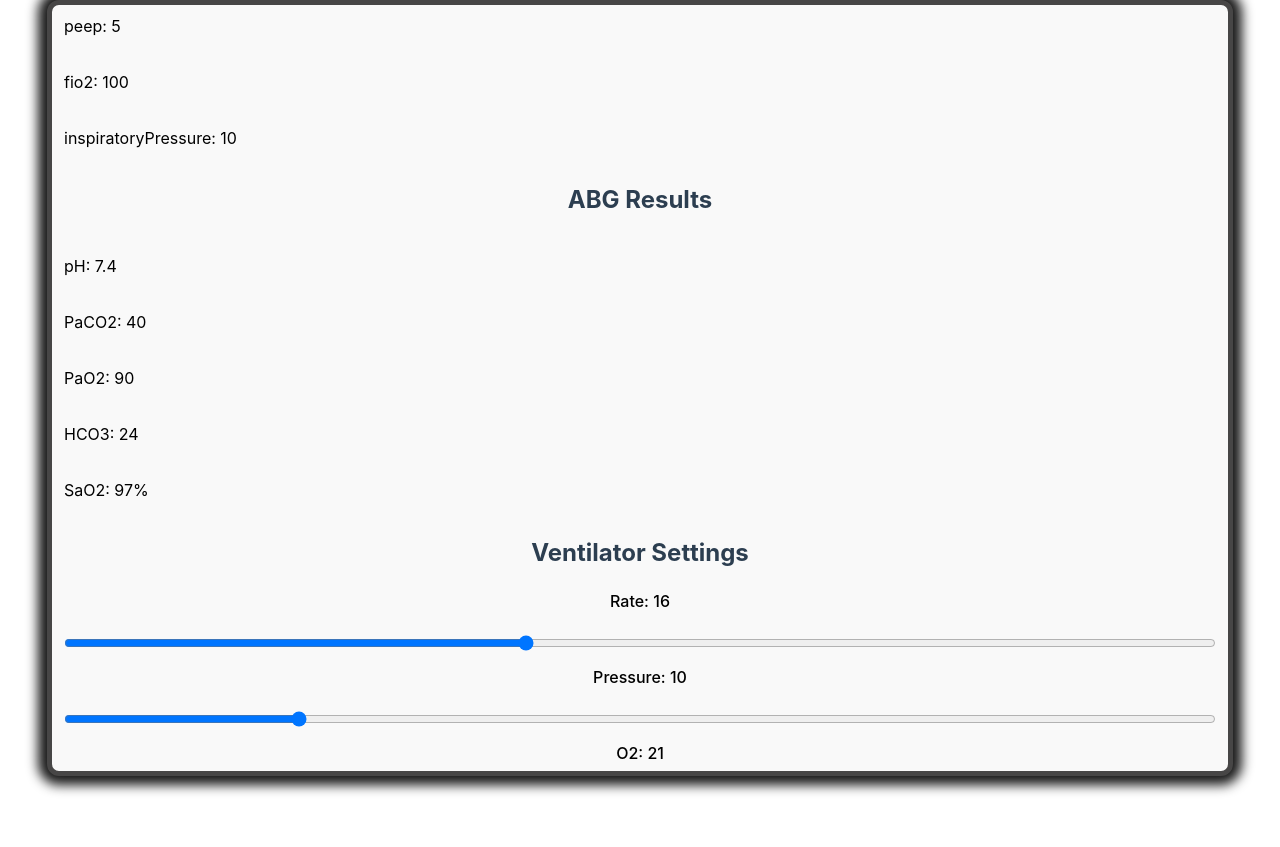
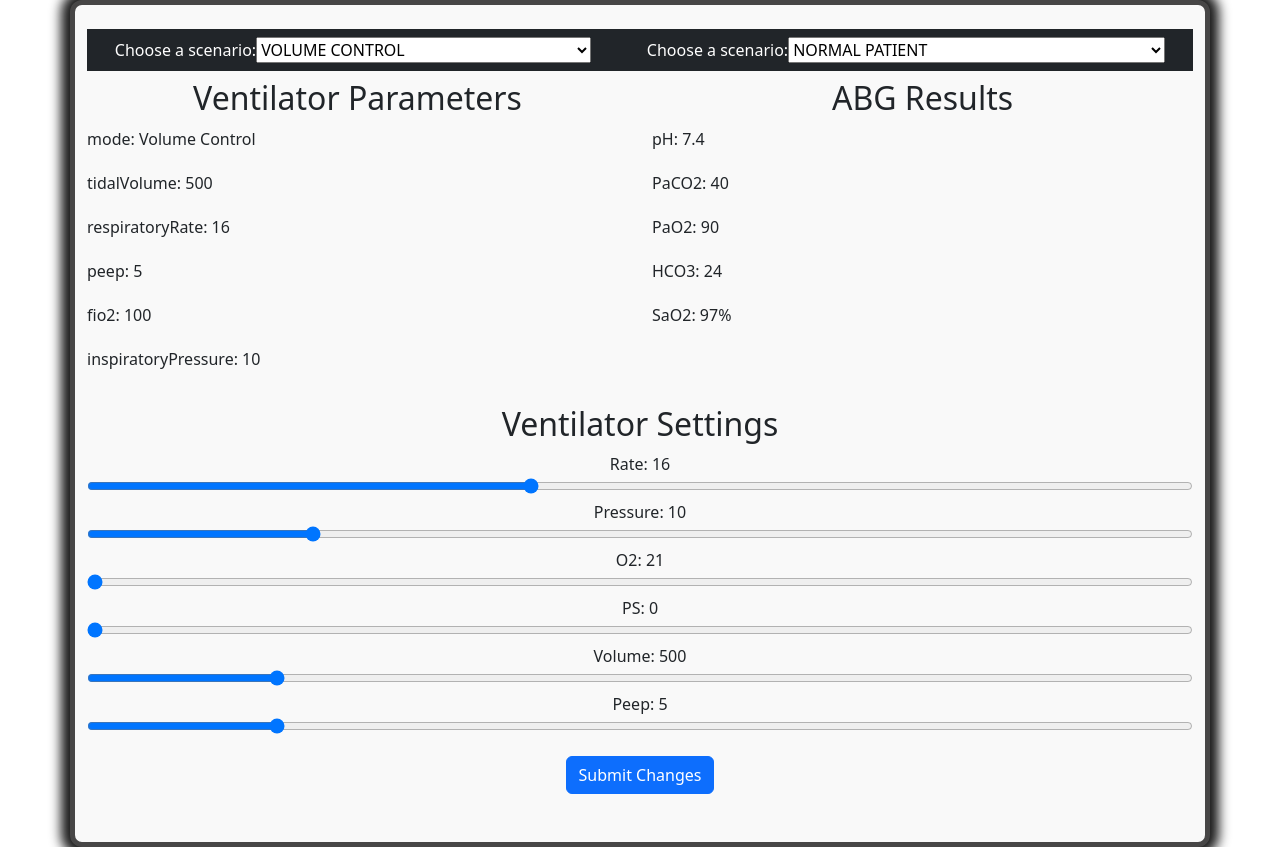
Before and after one commit to Ikejrmillsowoo/ventSim-front, a React (Create React App) app: page / in a window 1280 px wide. Before the commit the page ends 800 px from the top, so only its background shows below. Built offline with nearby package versions, Linux system fonts and the light colour scheme.

Commit message:
changed styling to use bootstrap

```diff
--- a/package.json
+++ b/package.json
@@ -7,6 +7,7 @@
     "@testing-library/jest-dom": "^6.8.0",
     "@testing-library/react": "^16.3.0",
     "@testing-library/user-event": "^13.5.0",
+    "bootstrap": "^5.3.8",
     "react": "^19.1.1",
     "react-dom": "^19.1.1",
     "react-scripts": "5.0.1",
--- a/src/App.css
+++ b/src/App.css
@@ -9,71 +9,9 @@
   box-shadow: 0px 0px 12px 9px rgba(0,0,0,0.9);
   -webkit-box-shadow: 0px 0px 12px 9px rgba(0,0,0,0.9);
   -moz-box-shadow: 0px 0px 12px 9px rgba(0,0,0,0.9);
-  padding: 3px 12px;
-  height: 95vh;
-  overflow: hidden;
-  display: flex;
+  /* height: 95vh; */
+  /* overflow: hidden;  */
+  /* display: flex;
   flex-direction: column;
-  justify-content: center;
+  justify-content: center; */
 }
-
-/* Headings */
-h2 {
-  color: #2c3e50;
-  margin-bottom: 24px;
-}
-
-/* Sliders and controls */
-.scenario-selector,
-input[type="range"],
-button {
-  margin: 16px 0;
-}
-
-/* Slider labels */
-label {
-  font-weight: 500;
-  margin-bottom: 8px;
-  display: block;
-}
-
-/* Feedback and status */
-.feedback-header {
-  color: #2980b9;
-  font-size: 1.1em;
-  margin-top: 24px;
-}
-
-.status-header {
-  color: #c0392b;
-  font-size: 1em;
-  margin-top: 8px;
-}
-
-/* Buttons */
-button {
-  background: #2980b9;
-  color: #fff;
-  border: none;
-  border-radius: 6px;
-  padding: 10px 24px;
-  font-size: 1em;
-  cursor: pointer;
-  transition: background 0.2s;
-}
-
-button:disabled {
-  background: #bdc3c7;
-  cursor: not-allowed;
-}
-
-button:hover:not(:disabled) {
-  background: #1c5980;
-}
-
-/* Flex layout for parameter display */
-.parameter-row {
-  display: flex;
-  justify-content: space-between;
-  padding: 4px 0;
-}
--- a/src/App.js
+++ b/src/App.js
@@ -44,21 +44,37 @@ function App() {
   // console.log("Patient condition in Header:", condition);
 
 
-  async function handleClick() {
-    try {
-      const result = await postVentilatorSettings({ RR: 20, Vt: 500, PEEP: 5 });
-      setAbgData(result);
-    } catch (err) {
-      console.error(err);
-    }
-  }
+  // async function handleClick() {
+  //   try {
+  //     const result = await postVentilatorSettings({ RR: 20, Vt: 500, PEEP: 5 });
+  //     setAbgData(result);
+  //   } catch (err) {
+  //     console.error(err);
+  //   }
+  // }
 
   return (
-    <div className="App">
+    <div className="App container py-4">
+      <section className='mb-2'>
       <Header setPatientCondition={setPatientCondition}/>
+
+      </section>
+      <section className='row'>
+        <div className='col-md-6 mb-3'>
       <VentilatorParams ventForm={ventForm} data={abgData}/>
+      </div>
+      <div className='col-md-6 mb-3'>
       <ABGDisplay abgData={abgData} />
-      <VentilatorSettings setAbgData={setAbgData} setVentForm={setVentForm} ventForm={ventForm} />
+      </div>
+      </section>
+      <section className='mb-4'>
+        <VentilatorSettings setAbgData={setAbgData} setVentForm={setVentForm} ventForm={ventForm} />
+      </section>
+
+      {/* <Header setPatientCondition={setPatientCondition}/> */}
+      {/* <VentilatorParams ventForm={ventForm} data={abgData}/>
+      <ABGDisplay abgData={abgData} />
+      <VentilatorSettings setAbgData={setAbgData} setVentForm={setVentForm} ventForm={ventForm} /> */}
       <Footer />
     </div>
   );
--- a/src/displays/header/Header.js
+++ b/src/displays/header/Header.js
@@ -6,10 +6,15 @@ const Header = ({setPatientCondition}) => {
 
 
   return (
-    <div>
+    <div className='navbar navbar-expand-lg navbar-light bg-dark sticky-top text-white  w-100 '>
       {/* Other header content can go here */}
-      <VentilatorMode />
+    <div className="mx-auto">
+       <VentilatorMode />
+    </div>
+     <div className="mx-auto">
       <PatientCondition setPatientCondition={setPatientCondition}/>
+     </div>
+
     </div>
   );
 };
--- a/src/displays/sliders/InspiratoryPressureSlider.js
+++ b/src/displays/sliders/InspiratoryPressureSlider.js
@@ -10,7 +10,7 @@ function InspiratoryPressureSlider({pressure, setPressure}) {
   };
 
   return (
-    <div>
+    <div >
         <Slider label="Pressure" min={0} max={50} step={1} value={pressure} onChange={handlePressureChange} />
     </div>
   )
--- a/src/displays/ventilatorSettings/VentilatorSettings.js
+++ b/src/displays/ventilatorSettings/VentilatorSettings.js
@@ -67,7 +67,7 @@ function VentilatorSettings({setAbgData, setVentForm, ventForm}) {
             <VolumeSlider volume={volume} setVolume={setVolume} />
             <PeepSlider peep={peep} setPeep={setPeep} />
             {/* Button to submit changes */}
-            <Button onClick={handleSubmit}>Submit Changes</Button>
+            <Button className='btn btn-primary mt-3' onClick={handleSubmit}>Submit Changes</Button>
             {/* Display feedback and status from API */}
             <FeedBack feedback={feedback} status={status} />
         </div>
--- a/src/index.js
+++ b/src/index.js
@@ -3,6 +3,7 @@ import ReactDOM from 'react-dom/client';
 import './index.css';
 import App from './App';
 import reportWebVitals from './reportWebVitals';
+import "bootstrap/dist/css/bootstrap.min.css";
 
 const root = ReactDOM.createRoot(document.getElementById('root'));
 root.render(
```
Also changed, not shown: 1 other file (tests, documents, lock files or other folders).
